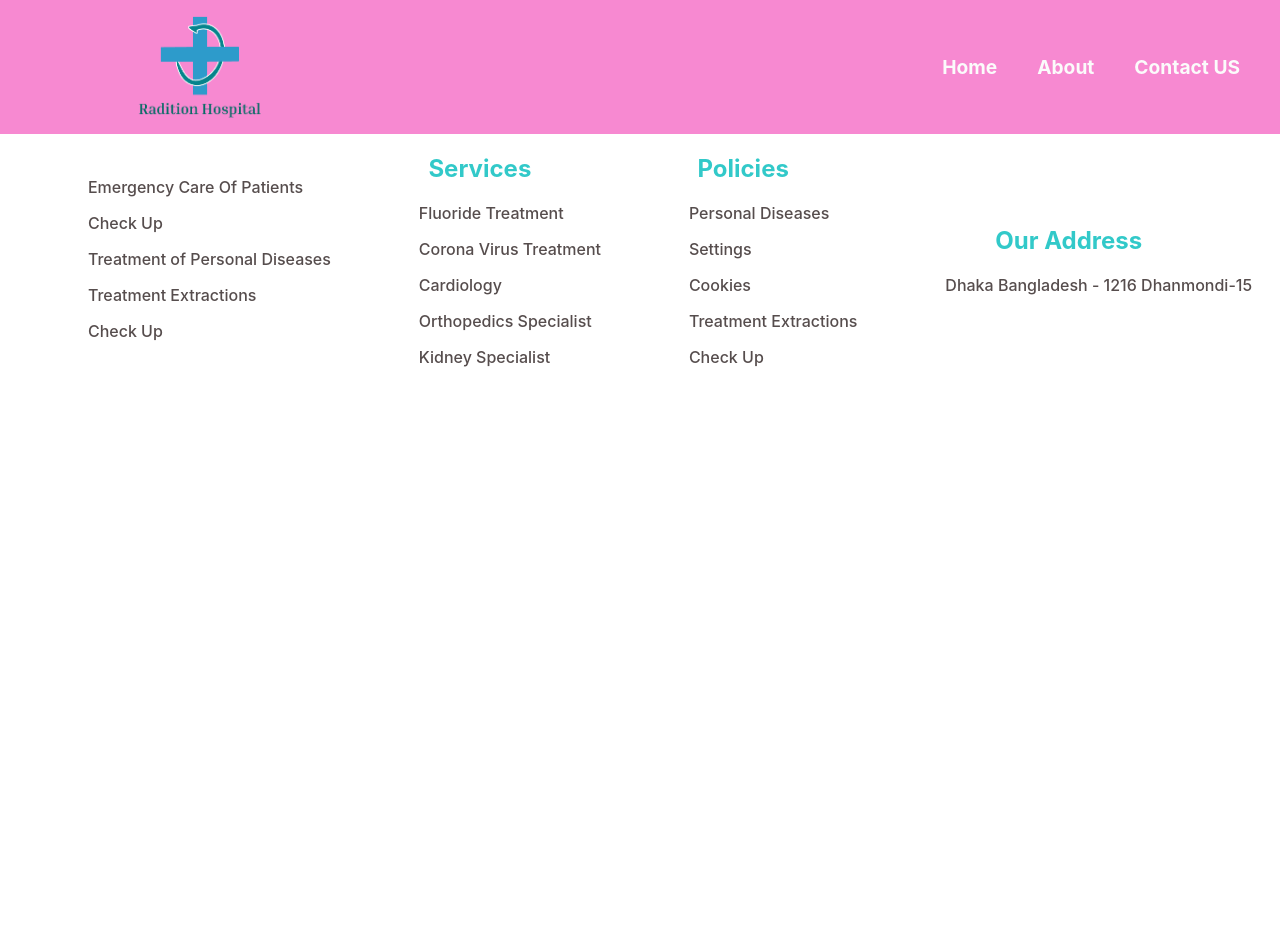
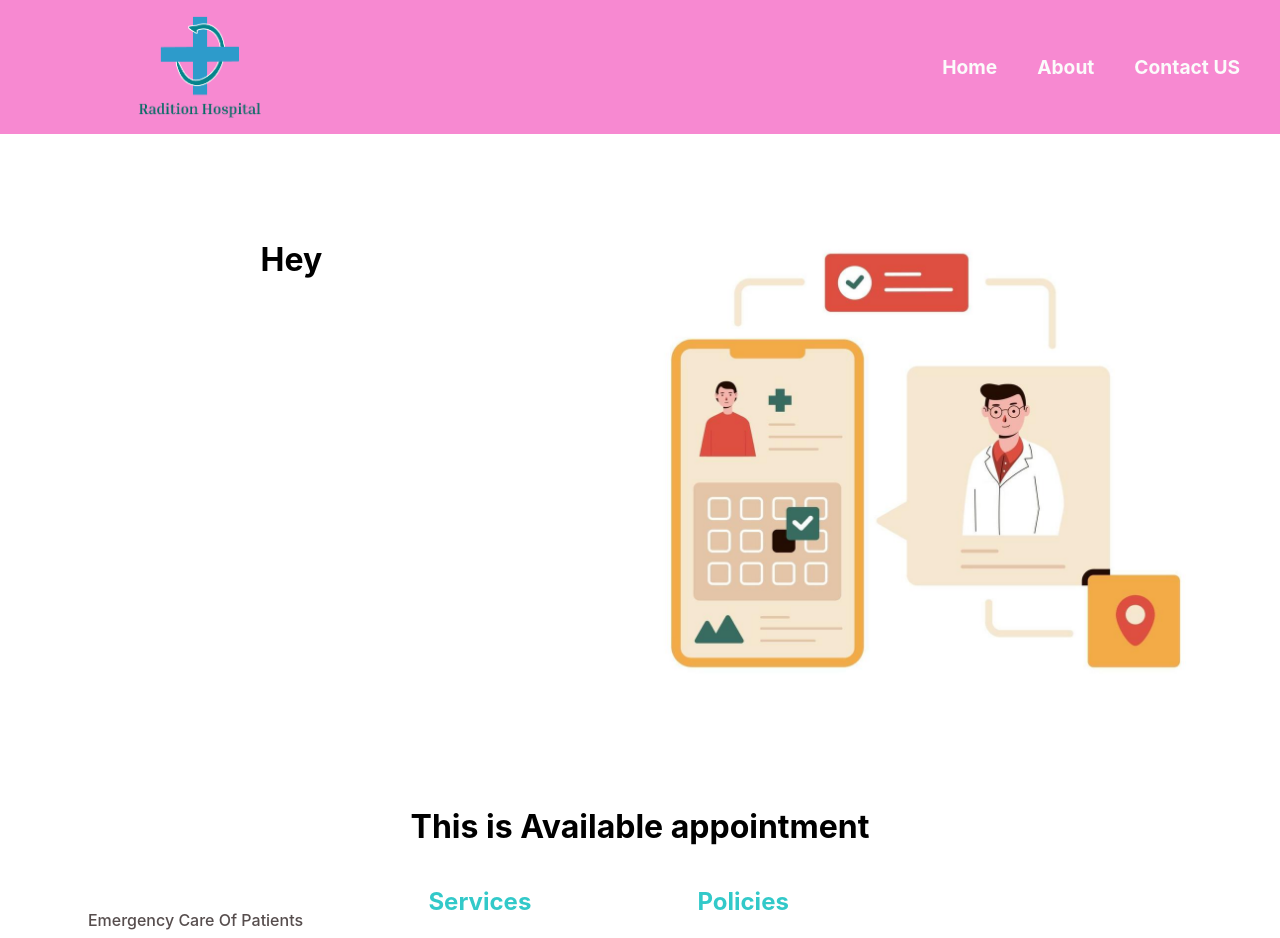
Before and after one commit to BishalAshiq/website-hospital, a React (Create React App) app: page /appointment in a window 1280 px wide. Shown: the top 938 px of the page. Before the commit the page ends 800 px from the top, so only its background shows below. Built offline with nearby package versions, Linux system fonts and the light colour scheme.

Commit message:
added moreItems

```diff
--- a/package.json
+++ b/package.json
@@ -6,7 +6,8 @@
     "@emotion/react": "^11.9.0",
     "@emotion/styled": "^11.8.1",
     "@mui/icons-material": "^5.8.0",
-    "@mui/material": "^5.8.0",
+    "@mui/lab": "^5.0.0-alpha.85",
+    "@mui/material": "^5.8.3",
     "@testing-library/jest-dom": "^5.16.4",
     "@testing-library/react": "^13.2.0",
     "@testing-library/user-event": "^13.5.0",
--- a/src/App.css
+++ b/src/App.css
@@ -1,5 +1,6 @@
 .App {
   text-align: center;
+  overflow-x: hidden;
 }
 
 .App-logo {
--- a/src/App.js
+++ b/src/App.js
@@ -1,18 +1,20 @@
-import { Routes, Route} from "react-router-dom";
-import './App.css';
+import { Routes, Route } from "react-router-dom";
+import "./App.css";
 import Home from "./Pages/Home/Home/Home";
 import About from "./Pages/Home/About/About";
 import Navigation from "./Shared/Navigation/Navigation";
 import Contacts from "./Pages/Contacts/Contacts";
 import Footer from "./Shared/Footer/Footer";
+import Appointment from "./Pages/Appointment/Appointment/Appointment";
 function App() {
   return (
     <div className="App">
       <Navigation></Navigation>
       <Routes>
-        <Route path="/" element={<Home/>}/>
-        <Route path="/about" element={<About/>}/>
-        <Route path="/contact" element={<Contacts/>}/>
+        <Route path="/" element={<Home />} />
+        <Route path="/about" element={<About />} />
+        <Route path="/contact" element={<Contacts />} />
+        <Route path="/appointment" element={<Appointment />} />
         <Route />
       </Routes>
       <Footer></Footer>
--- /dev/null
+++ b/src/Pages/Appointment/AppoinmentBanner/AppointmentBanner.js
@@ -0,0 +1,21 @@
+import { Container, Grid } from '@mui/material';
+import React from 'react';
+import tempImg from "../../../Images/Appointment-Pictures/Appointment-Banner.jpg";
+import Calender from '../../../Shared/Calender/Calender';
+
+const AppointmentBanner = () => {
+    return (
+       <Container style={{marginBottom: 100, marginTop: 100}}>
+         <Grid container spacing={2}>
+            <Grid xs={12} md={6} lg={5}>
+                <Calender></Calender>
+            </Grid>
+            <Grid xs={12} md={6} lg={7}>
+                <img style={{width: "100%"}} src={tempImg} alt=""/>
+            </Grid>
+         </Grid>
+       </Container>
+    );
+};
+
+export default AppointmentBanner;
--- /dev/null
+++ b/src/Pages/Appointment/AppointAvailable/AppointAvailable.js
@@ -0,0 +1,11 @@
+import React from 'react';
+
+const AppointAvailable = () => {
+    return (
+        <div>
+            <h1>This is Available appointment</h1>
+        </div>
+    );
+};
+
+export default AppointAvailable;
--- /dev/null
+++ b/src/Pages/Appointment/Appointment/Appointment.js
@@ -0,0 +1,15 @@
+import React from 'react';
+import AppointmentBanner from '../AppoinmentBanner/AppointmentBanner';
+import AppointAvailable from '../AppointAvailable/AppointAvailable';
+
+
+const Appointment = () => {
+    return (
+        <div>
+            <AppointmentBanner></AppointmentBanner>
+            <AppointAvailable></AppointAvailable>
+        </div>
+    );
+};
+
+export default Appointment;
--- a/src/Pages/Home/Banner/Banner.js
+++ b/src/Pages/Home/Banner/Banner.js
@@ -6,6 +6,7 @@ import banner2 from "../../../Images/Banner/banner-2.jpg";
 import banner4 from "../../../Images/Banner/Banner-4.png";
 import banner5 from "../../../Images/Banner/Banner-5.png";
 import banner6 from "../../../Images/Banner/Banner-6.png";
+import { Link } from "react-router-dom";
 
 const Banner = () => {
   return (
@@ -27,9 +28,11 @@ const Banner = () => {
           {/* <p>
               Hospitals are only an intermediate stage of civilization <br/> never intended to take in the whole sick population.
             </p> */}
-          <Button variant="contained" endIcon={<SendIcon />}>
+            <Link to="/appointment"><Button variant="contained" endIcon={<SendIcon />}>
             Get Appointment
           </Button>
+          </Link>
+
         </div>
         <div className="img-b" data-aos="fade-right">
           <img style={{width: 550, height: 300, borderRadius: 15}} src={banner2} alt="" />
--- a/src/Pages/Home/ExtraTemp/ExtraTemp.js
+++ b/src/Pages/Home/ExtraTemp/ExtraTemp.js
@@ -3,6 +3,7 @@ import React from "react";
 import Button from "@mui/material/Button";
 import "./ExtraTemp.css";
 import doctors from "../../../Images/Extra-section/Doctor-1.png";
+import { Link } from "react-router-dom";
 
 const ExtraTemp = () => {
   return (
@@ -25,7 +26,9 @@ const ExtraTemp = () => {
               or treatment, but do not at this time require a bed or to be
               admitted for overnight care.
             </p>
-            <Button style={{marginBottom: 100}} variant="contained">Learn More</Button>
+            <Link to="/appointment"><Button style={{marginBottom: 100}} variant="contained">Learn More</Button>
+            </Link>
+
           </div>
           <div className="temp-img">
             <img src={doctors} alt="" />
--- /dev/null
+++ b/src/Shared/Calender/Calender.js
@@ -0,0 +1,12 @@
+import React from 'react';
+
+
+const Calender = () => {
+    return (
+        <div>
+            <h1>Hey</h1>
+        </div>
+    );
+};
+
+export default Calender;
```
Also changed, not shown: src/Images/Appointment-Pictures/Appointment-Banner.jpg (added), 1 other file (tests, documents, lock files or other folders).
